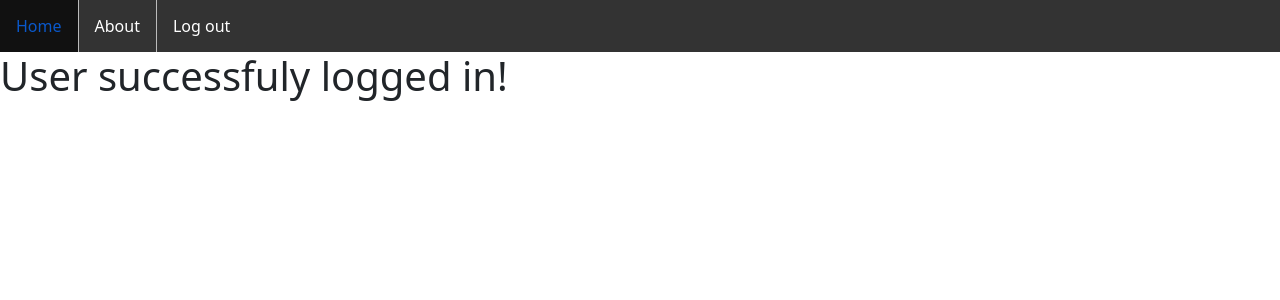
After one commit to aniratak126/DRS, a Flask app: page /logged in a window 1280 px wide. The commit adds this page. Shown: the top 300 px of the page. Run offline with Flask 2, Linux system fonts and the light colour scheme.

Commit message:
When user logged in go to his page(loggeduser.html).

```diff
--- a/CryptoProject/routes.py
+++ b/CryptoProject/routes.py
@@ -7,9 +7,16 @@ from CryptoProject.models import Users
 def index():
     return redirect(url_for('home'))
 
+
+@app.route('/logged')
+def logged():
+    return render_template('loggeduser.html')
+
+
 @app.route('/home')
 def home():
     return render_template('home.html')
+
 
 @app.route('/login')
 def login():
@@ -25,13 +32,13 @@ def login_user():
         user = Users.query.filter_by(email=email).first()
         if user:
             if user.password == password:
-                return redirect(url_for('home'))
+                return redirect(url_for('logged'))
             else:
                 return f'Wrong password'
         else:
             return f'User with email: '+email+' does not exist.'
 
-    return render_template('home.html', boolean=True)
+    return 'success'
 
 
 @app.route('/get-name', methods=['POST'])
@@ -70,5 +77,5 @@ def get_user():
                              phone_number=phone_number, email=email, password=password)
             db.session.add(new_user)
             db.session.commit()
-            return redirect(url_for('home'))
-    return render_template('register.html')
+            return 'success'
+    return 'success'
--- /dev/null
+++ b/CryptoProject/templates/loggeduser.html
@@ -0,0 +1,57 @@
+<!DOCTYPE html>
+<html lang="en">
+<head>
+    <meta charset="UTF-8">
+    <meta name="viewport" content="width=device-width, initial-scale=1">
+    <title>User successfuly logged in!</title>
+    <script src="https://cdn.jsdelivr.net/npm/bootstrap@5.2.3/dist/js/bootstrap.bundle.min.js" integrity="sha384-kenU1KFdBIe4zVF0s0G1M5b4hcpxyD9F7jL+jjXkk+Q2h455rYXK/7HAuoJl+0I4" crossorigin="anonymous"></script>
+    <script src="https://cdn.jsdelivr.net/npm/@popperjs/core@2.11.6/dist/umd/popper.min.js" integrity="sha384-oBqDVmMz9ATKxIep9tiCxS/Z9fNfEXiDAYTujMAeBAsjFuCZSmKbSSUnQlmh/jp3" crossorigin="anonymous"></script>
+    <script src="https://cdn.jsdelivr.net/npm/bootstrap@5.2.3/dist/js/bootstrap.min.js" integrity="sha384-cuYeSxntonz0PPNlHhBs68uyIAVpIIOZZ5JqeqvYYIcEL727kskC66kF92t6Xl2V" crossorigin="anonymous"></script>
+    <link href="https://cdn.jsdelivr.net/npm/bootstrap@5.2.3/dist/css/bootstrap.min.css" rel="stylesheet" integrity="sha384-rbsA2VBKQhggwzxH7pPCaAqO46MgnOM80zW1RWuH61DGLwZJEdK2Kadq2F9CUG65" crossorigin="anonymous">
+
+    <style>
+         ul {
+            list-style-type: none;
+            margin: 0;
+            padding: 0;
+            overflow: hidden;
+            background-color: #333;
+         }
+        li {
+            float: left;
+        }
+        li a {
+            display: block;
+            color: white;
+            text-align: center;
+            padding: 14px 16px;
+            text-decoration: none;
+        }
+        li a:hover {
+            background-color: #111;
+        }
+        .active {
+            background-color: #04AA6D;
+        }
+        li {
+            border-right: 1px solid #bbb;
+        }
+
+        li:last-child {
+            border-right: none;
+        }
+        .hello{
+            align=center;
+        }
+     </style>
+</head>
+<body>
+    <ul>
+        <li><a href="">Home</a></li>
+        <li><a href="">About</a></li>
+        <li><a href="">Log out</a></li>
+    </ul>
+    <h1>User successfuly logged in!</h1>
+
+</body>
+</html>
--- a/CryptoProject/templates/register.html
+++ b/CryptoProject/templates/register.html
@@ -94,7 +94,7 @@
                     + '<tr><th>Password:</th>'
                     + '<td><input type="password" id="password" name="password"/></td></tr>'
                     + '<tr><td><input type="submit" value="Register me" class="btnRegister" id="btnRegister"  password="btnRegister" name="btnRegister" surname="btnRegister" city="btnRegister" email="btnRegister" country="btnRegister" phone_number="btnRegister"/>'
-                    + '</td></tr><tr><td><a href="/">Already have an account? Log in here!</a></td></tr></table> ';
+                    + '</td></tr><tr><td><a href="/login">Already have an account? Log in here!</a></td></tr></table> ';
                 $('#register').html(registerTable);
             }
         });
--- a/run.py
+++ b/run.py
@@ -2,8 +2,8 @@ from CryptoProject import app ,db
 
 if __name__ == '__main__':
     app.run()
-    with app.app_context():
-         db.create_all()
+    #with app.app_context():
+    #     db.create_all()
 
 # U PRVOJ LINIJI ODKOMENTARISATI # ,db
 # U PETOJ I SESTOJ LINIJI ODKOMENTARISATI SVE
```
Also changed, not shown: CryptoProject/templates/login.html (+20 -31 lines).
